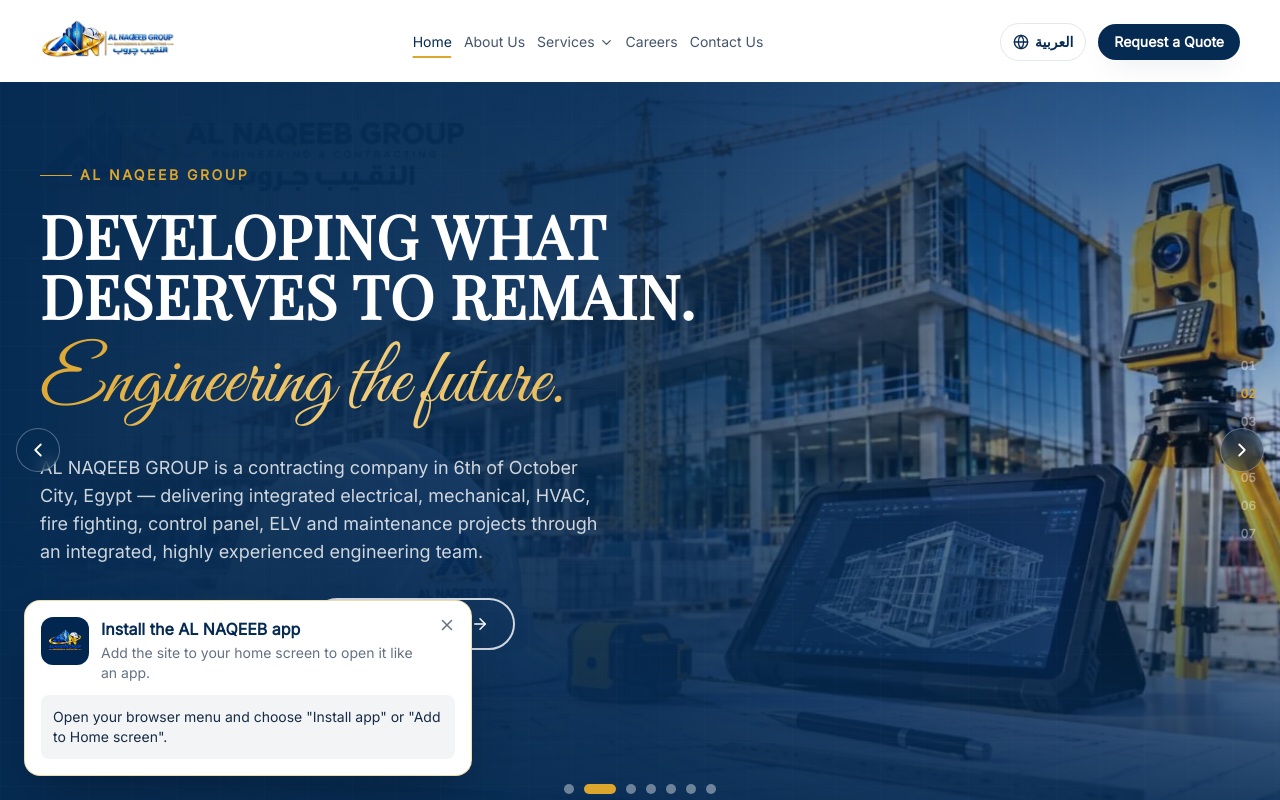
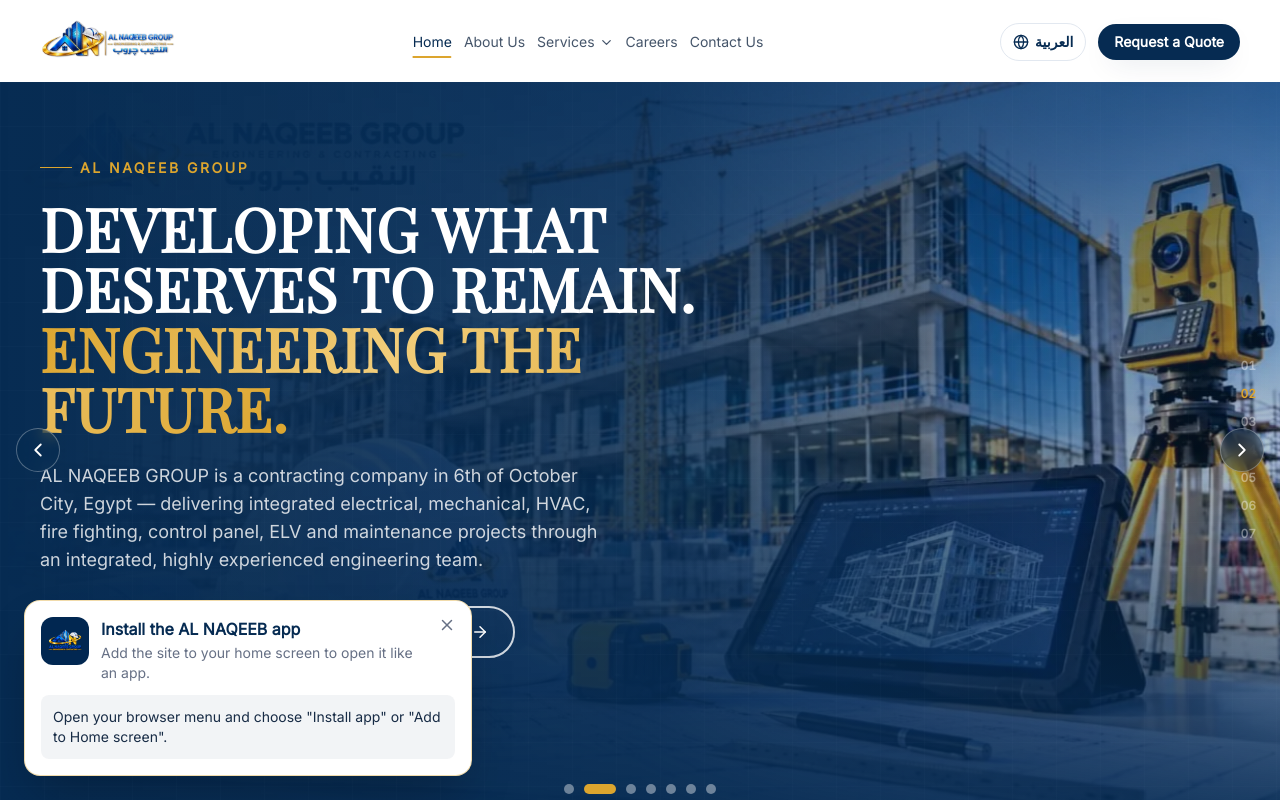
Before and after one commit to helalshelil1-creator/alnaqeebgroup, a React (Vite) app: page / in a window 1280 px wide. Shown: the top 800 px of the page. Built offline with nearby package versions, Linux system fonts and the light colour scheme.

Commit message:
Fonts match PDF headings: drop script accent (Playfair EN, Amiri AR)

```diff
--- a/package.json
+++ b/package.json
@@ -11,7 +11,6 @@
   "dependencies": {
     "@fontsource/amiri": "^5.3.0",
     "@fontsource/cairo": "^5.3.0",
-    "@fontsource/great-vibes": "^5.3.0",
     "@fontsource/inter": "^5.3.0",
     "@fontsource/playfair-display": "^5.3.0",
     "framer-motion": "^11.11.17",
--- a/src/components/HeroSlider.tsx
+++ b/src/components/HeroSlider.tsx
@@ -123,7 +123,7 @@ export default function HeroSlider() {
               >
                 {title1}
                 <br />
-                <span className="text-gradient-gold hero-script">{title2}</span>
+                <span className="text-gradient-gold">{title2}</span>
               </motion.h1>
 
               <motion.p
--- a/src/index.css
+++ b/src/index.css
@@ -6,7 +6,6 @@
 @import '@fontsource/cairo/latin-400.css';
 @import '@fontsource/cairo/latin-700.css';
 @import '@fontsource/playfair-display/latin-700.css';
-@import '@fontsource/great-vibes/latin-400.css';
 @import '@fontsource/amiri/arabic-700.css';
 
 @tailwind base;
@@ -312,18 +311,3 @@ html[dir='rtl'] ::-webkit-scrollbar-track { background: #eef1f5; }
   .animate-pulse-ring, .animate-shimmer { animation: none !important; }
   .reveal { opacity: 1; transform: none; }
 }
-
-/* Calligraphic accent for the English hero line (Arabic keeps Amiri).
-   The copy is stored in capitals; script capitals are unreadable, so it is shown
-   as a sentence (same words, no text change). */
-.hero-script { font-weight: 400; }
-html:not([lang='ar']) .hero-script {
-  display: block;
-  font-family: 'Great Vibes', 'Snell Roundhand', cursive;
-  text-transform: lowercase;
-  letter-spacing: 0;
-  font-size: 1.3em;
-  line-height: 1.2;
-  margin-top: 0.15em;
-}
-html:not([lang='ar']) .hero-script::first-letter { text-transform: uppercase; }
```
Also changed, not shown: 1 other file (tests, documents, lock files or other folders).
